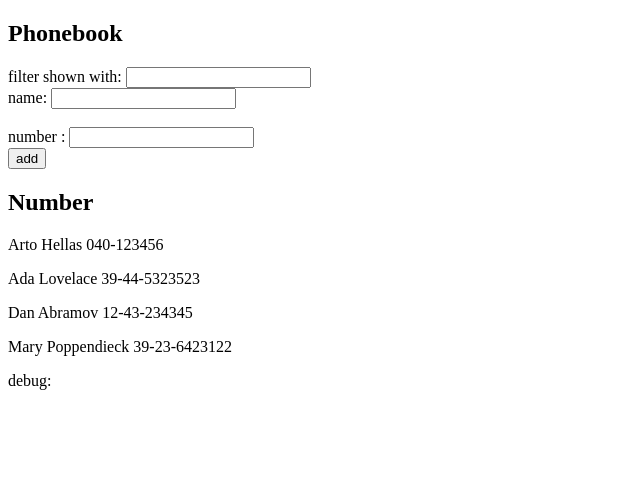
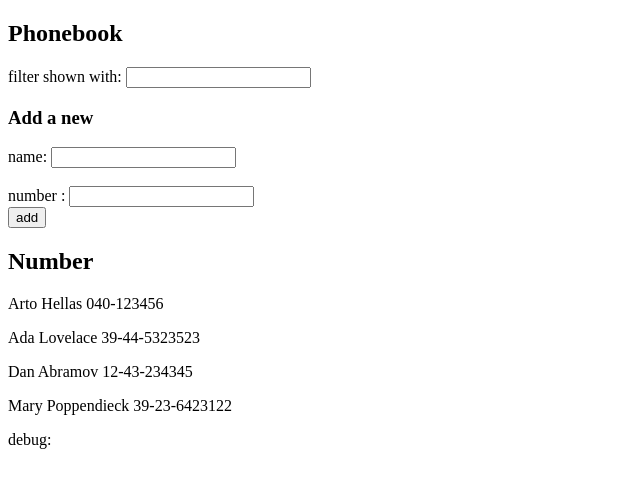
Before and after one commit to hiramhh/guia-telefonica, a React (Create React App) app: page / in a window 1280 px wide. Shown: the top 488 px of the page, without its empty margins (0-640 px from the left). Built offline with nearby package versions, Linux system fonts and the light colour scheme.

Commit message:
la guia telefonica, paso 5

```diff
--- a/src/App.js
+++ b/src/App.js
@@ -1,6 +1,7 @@
 import React, { useState } from "react";
 import Persons from "./components/Persons";
 import FilterName from "./components/FilterNames";
+import PersonForm from "./components/PersonForm";
 
 function App() {
   const [persons, setPersons] = useState([
@@ -12,15 +13,6 @@ function App() {
   const [newName, setNewName] = useState("");
   const [newNumber, setNewNumber] = useState("");
   const [filter, setFilter] = useState("");
-
-  const handleNameChange = (event) => {
-    setNewName(event.target.value);
-  }
-
-  const handleNumberChange = (event) => {
-    setNewNumber(event.target.value);
-  }
-
 
 
   const addPerson = (event) => {
@@ -55,26 +47,24 @@ function App() {
   return (
     <div>
       <h2>Phonebook</h2>
-      <FilterName filter={filter} setFilter={setFilter}/>
-      <form onSubmit={addPerson}>
-        <div>
-          name: <input
-          value={newName}
-          onChange={handleNameChange}
-          />
-        </div>
-        <br/>
-        <div>
-          number : <input
-          value={newNumber}
-          onChange={handleNumberChange}/>
-        </div>
-        <div>
-          <button type="submit">add</button>
-        </div>
-      </form>
+      <FilterName
+      filter={filter}
+      setFilter={setFilter}/>
+
+      <h3>Add a new</h3>
+
+      <PersonForm
+      addPerson={addPerson}
+      newName={newName}
+      newNumber={newNumber}
+      setNewName={setNewName}
+      setNewNumber={setNewNumber}/>
+
       <h2>Number</h2>
-      <Persons persons={persons} filter={filter}/>
+
+      <Persons
+      persons={persons}
+      filter={filter}/>
       debug: {filter}
     </div>
   );
--- /dev/null
+++ b/src/components/PersonForm.js
@@ -0,0 +1,32 @@
+import React from "react";
+
+const PersonForm = ({addPerson, newName, newNumber, setNewNumber, setNewName}) => {
+  const handleNameChange = (event) => {
+    setNewName(event.target.value);
+  }
+
+  const handleNumberChange = (event) => {
+    setNewNumber(event.target.value);
+  }
+  return(
+    <form onSubmit={addPerson}>
+    <div>
+      name: <input
+      value={newName}
+      onChange={handleNameChange}
+      />
+    </div>
+    <br/>
+    <div>
+      number : <input
+      value={newNumber}
+      onChange={handleNumberChange}/>
+    </div>
+    <div>
+      <button type="submit">add</button>
+    </div>
+  </form>
+  )
+}
+
+export default PersonForm;
```
